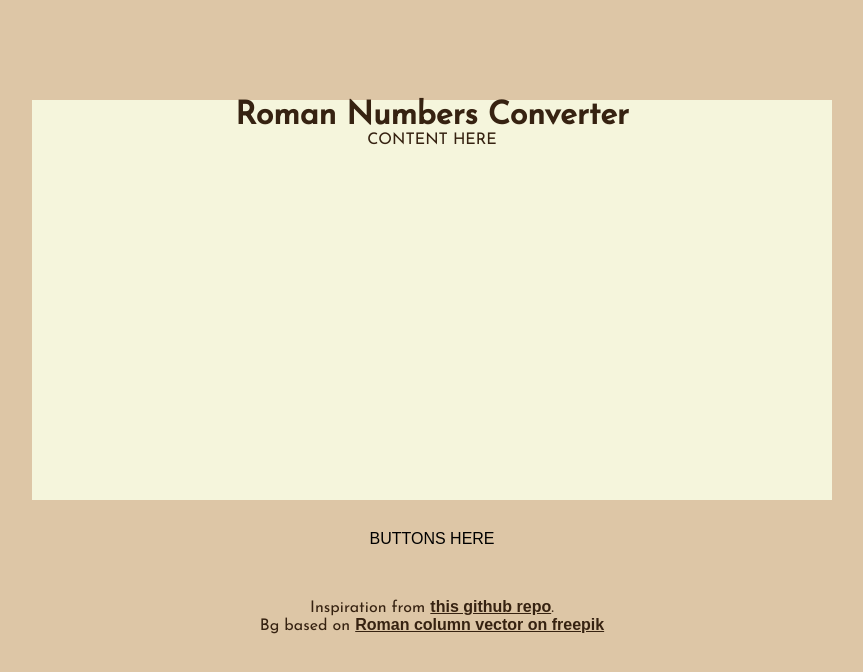
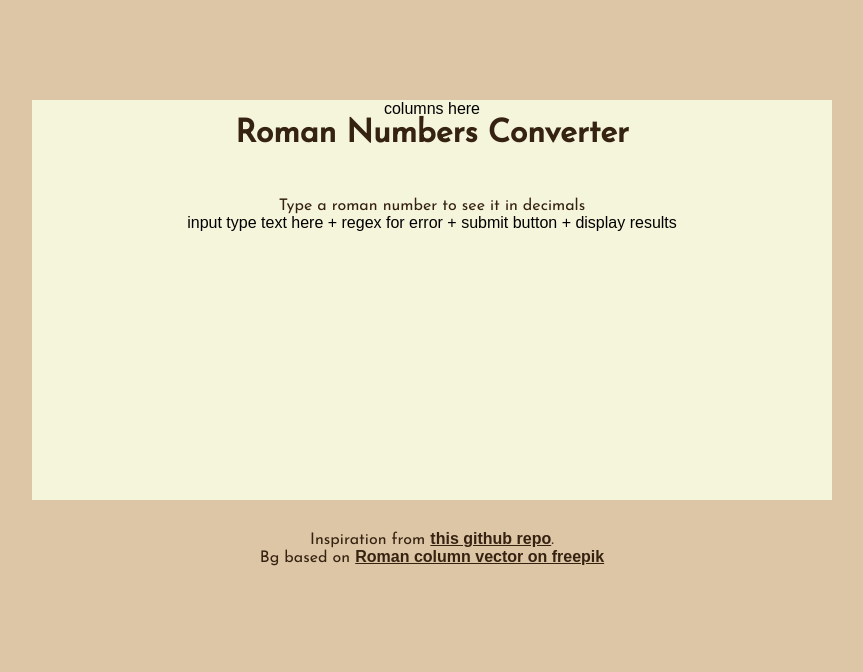
Before and after one commit to heidimichel/RomanNumbers, a plain HTML site: page index.html in a window 1280 px wide. Shown: the whole page, without its empty margins (208-1071 px from the left). Drawn offline with Linux system fonts and the light colour scheme.

Commit message:
creating structure

```diff
--- a/index.html
+++ b/index.html
@@ -13,13 +13,11 @@
 <body>
 
   <div class="container">
+    <div class="columns-bg">columns here</div>
     <h1>Roman Numbers Converter</h1>
-    <p>CONTENT HERE</p>
+    <p>Type a roman number to see it in decimals</p>
+    <div class="controls">input type text here + regex for error + submit button + display results</div>
   </div>
-
-    <div class="controls">
-      BUTTONS HERE
-    </div>
 
   <p class="inspiration">Inspiration from <a href="https://github.com/florinpop17/app-ideas/blob/master/Projects/1-Beginner/Roman-to-Decimal-Converter.md" target="_blank">this github repo</a>.</p>
   <p class="inspiration">Bg based on <a href='https://www.freepik.com/vectors/greek-column'>Roman column vector on freepik</a></p>
--- a/scripts.js
+++ b/scripts.js
@@ -1 +1 @@
-//things here
+//use switch case for the conversion?
--- a/style.css
+++ b/style.css
@@ -10,6 +10,9 @@ p, h1, h2 {
     color: #362211;
     font-family: 'Josefin Sans', sans-serif;
 }
+h1 {
+    margin-bottom: 1.5em;
+ }
 .inspiration {
     text-align: center;
     display: fixed;
```
